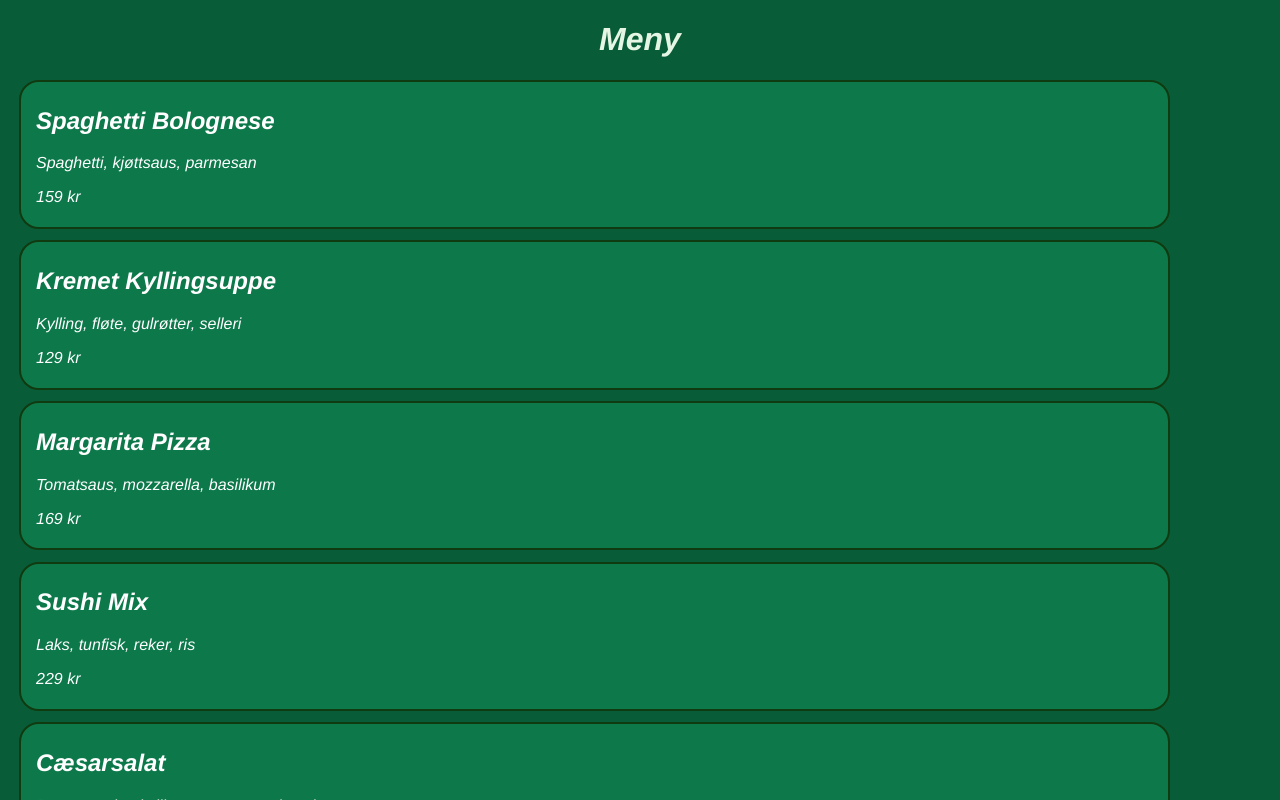
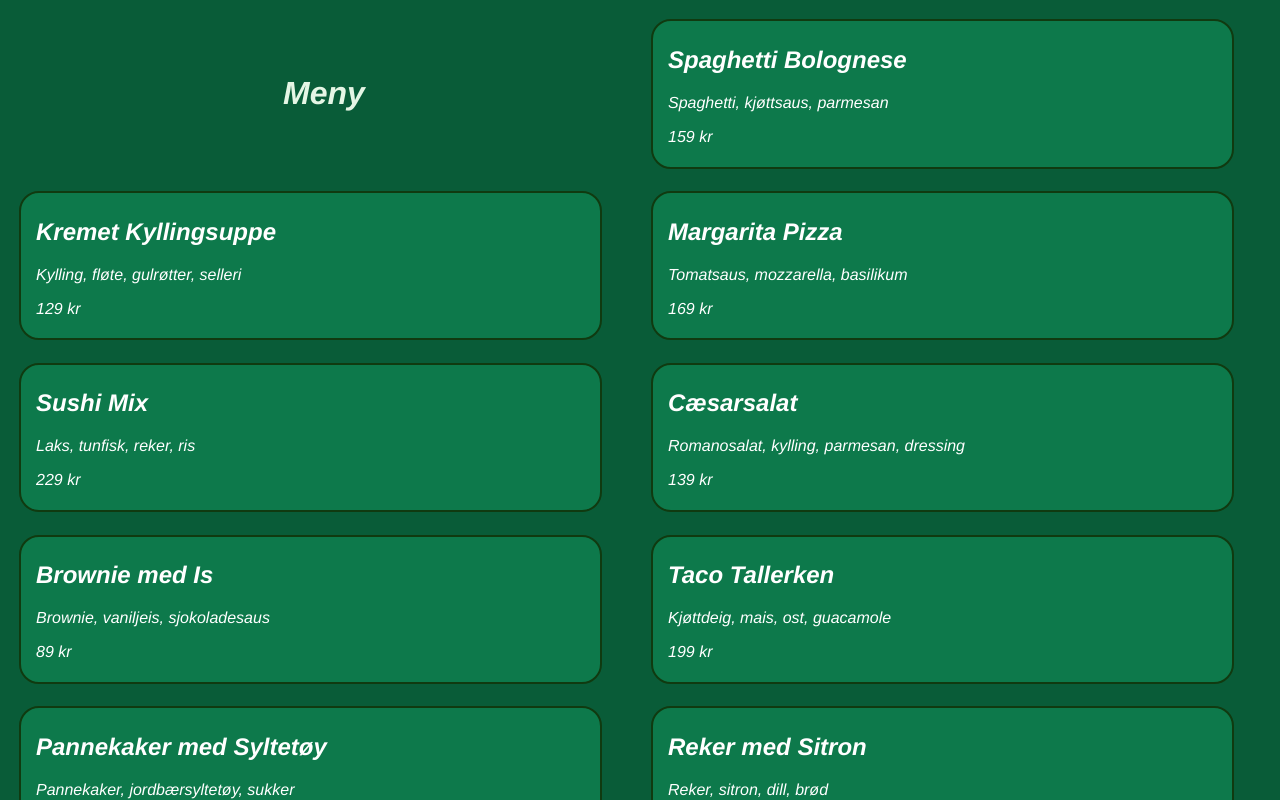
Before and after one commit to koderph0526-coder/reactTask_RestaurantMenu, a React (Vite) app in the folder vite-project/: page / in a window 1280 px wide. Shown: the top 800 px of the page. Built offline with nearby package versions, Linux system fonts and the light colour scheme.

Commit message:
gridAttempt_NxQmark

```diff
--- a/vite-project/src/App.jsx
+++ b/vite-project/src/App.jsx
@@ -11,8 +11,11 @@ function App() {
 
   return (
     <>
-      {/* <Attempted using Dish and then menu={menu}, did not work. Works after followin logic used in class, tho I'm still not sure I get it... */}
-      <Menu menu={menu} />
+      <div className="grid">
+        {/* <Attempted using Dish and then menu={menu}, did not work. Works after followin logic used in class, tho I'm still not sure I get it... */}
+
+        <Menu menu={menu} />
+      </div>
     </>
   );
 }
--- a/vite-project/src/global.css
+++ b/vite-project/src/global.css
@@ -15,20 +15,21 @@ body {
   color: #e5f6e5; /* different color to check for */
 }
 
-div #root {
+#root {
   display: flex;
   flex-direction: column;
+  margin: 0 auto;
   /* text-align: center;*/
 }
 
 @media (min-width: 1020px) {
-  #root body {
+  /* #root {
     width: 80vw;
-  }
-  /* .grid {
+  } */
+  .grid {
     display: grid;
     grid-template-columns: repeat(2, 1fr);
-  } */
+  }
   /* body {
     display: grid;
     grid-template-columns: repeat(2, 1fr);
```
